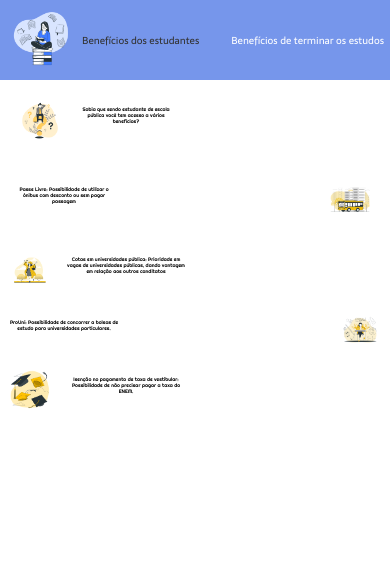
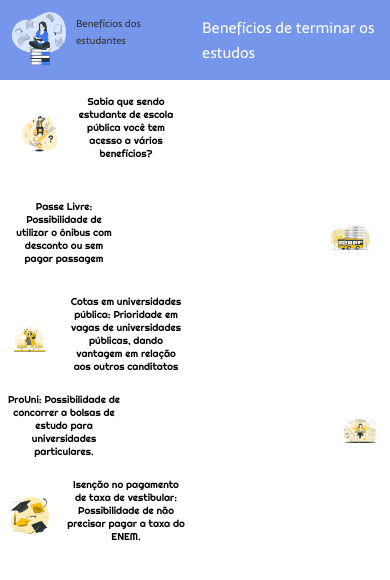
Before and after one commit to VictoriaCardosoChavesLeite/Extencionista-Site, a plain HTML site: page index.html in a window 390 px wide. Drawn offline with Linux system fonts and the light colour scheme.

Commit message:
I hope this work

```diff
--- a/index.css
+++ b/index.css
@@ -340,13 +340,13 @@ button:hover{
       padding: 4px;
   }
   .option{
-    font-size: 10px;
+    font-size: 15px;
   }
   .option-activate{
     font-size: 10px;
   }
   .text{
-    font-size: 5px;
+    font-size: 10px;
   }
   .conteudo{
     width: 100%;
--- a/page2.css
+++ b/page2.css
@@ -387,10 +387,10 @@ button:hover{
     font-size: 10px;
   }
   .option-activate{
-    font-size: 10px;
+    font-size: 15px;
   }
   .text{
-    font-size: 5px;
+    font-size: 10px;
   }
   .conteudo{
     width: 100%;
```
